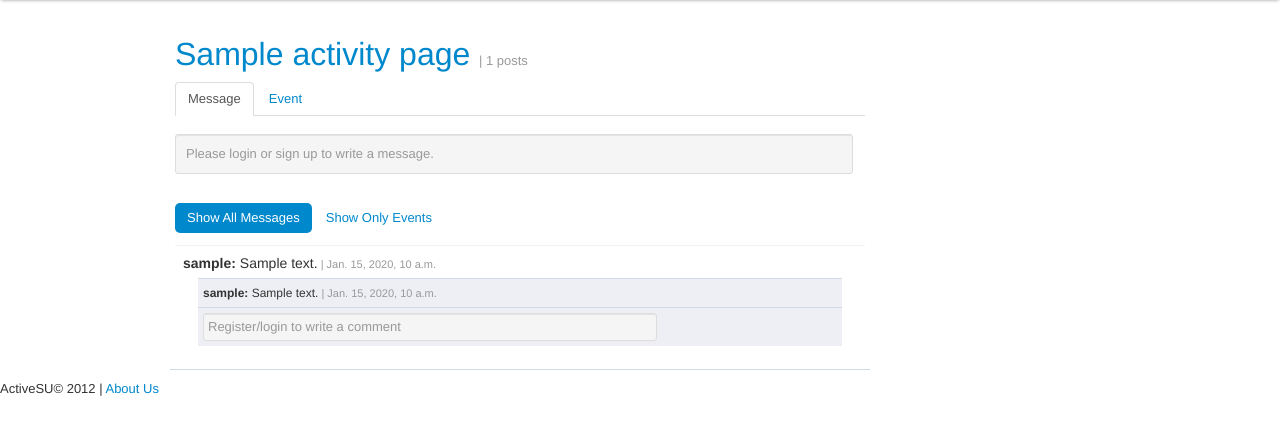
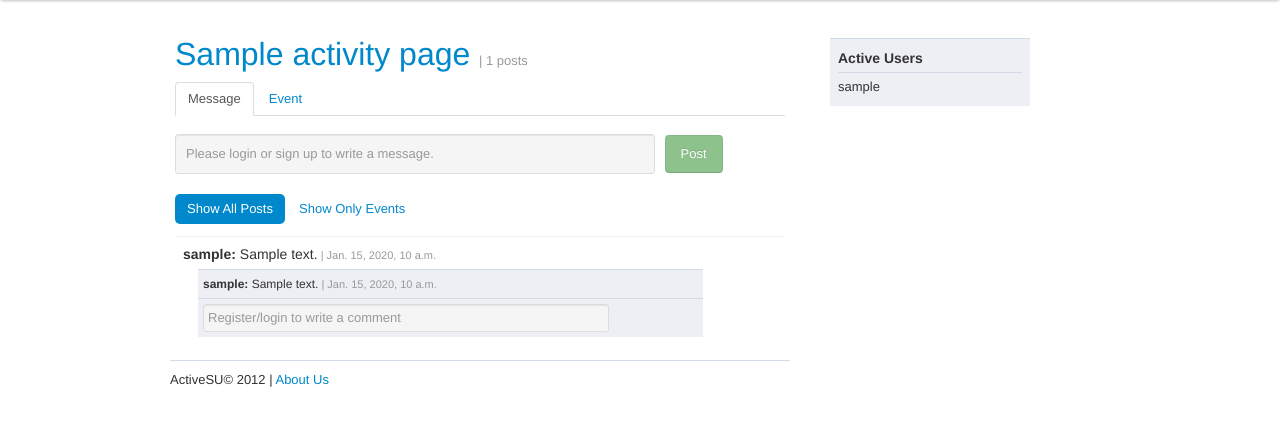
Before and after one commit to bsgreenb/ActiveSU, a Django app: template templates/activity_page.html in a window 1280 px wide. Shown: the part 40-475 px from the top of the page. Run offline with Django 3.2, Linux system fonts and the light colour scheme; the template is opened without the code that fills it: most values are stand-ins (such as "Sample title", 1, 10 or a date in 2020); some libraries are stand-ins or nearby versions.

Commit message:
have active member list on the right of activity page

```diff
--- /dev/null
+++ b/activity/static/css/feed.css
@@ -0,0 +1,17 @@
+.members{
+    border-top: 1px solid #D2D9E7;
+    padding: 5px 8px;
+    background-color: #EDEFF4;
+    margin: 20px 0 0 20px;
+}
+
+.members #header{
+    font-size: 14px;
+    font-weight: bold;
+    padding: 5px 0;
+}
+
+.members .post{
+    border-top: 1px solid #D2D9E7;
+    padding: 5px 0;
+}
--- a/activity/static/css/wall.css
+++ b/activity/static/css/wall.css
@@ -25,8 +25,13 @@
 }
 
 .content .post-message{
-    width: 95%;
+    width: 75%;
     padding: 10px;
+}
+
+.content #post-message-form button{
+    margin-left: 10px;
+    padding: 9px 15px;
 }
 
 .content .posts{
@@ -57,6 +62,7 @@
     background-color: #EDEFF4;
     font-size: 12px;
     padding: 0;
+    width: 85%;
 }
 
 .content .posts .post .comments div{
@@ -66,7 +72,7 @@
 
 .content .posts .post .comments .comment{
     margin: 0;
-    width: 70%;
+    width: 80%;
 }
 
 .comments .comment-error-message{
--- a/templates/activity_page.html
+++ b/templates/activity_page.html
@@ -2,6 +2,8 @@
 
 {% block css-link %}
 <link href="/static/css/wall.css" type="text/css" title="default" rel="stylesheet" media="screen, projection">
+
+<link href="/static/css/feed.css" type="text/css" title="default" rel="stylesheet" media="screen, projection">
 
 <link href="/static/css/datepicker.css" type="text/css" title="default" rel="stylesheet" media="screen, projection">
 {% endblock %}
@@ -43,14 +45,6 @@
             }
         });
 
-
-        $('#post-message').keypress(function(event) {
-            var keycode = (event.keyCode ? event.keyCode : event.which);
-            if(keycode == 13){
-                $('#post-message-form').submit();
-            }
-        });
-
         $('.input-large.comment').keypress(function(event) {
             $('.comment-error-message').hide();
             var target_divs = $('.' + $(this).attr('post-id'));
@@ -69,6 +63,7 @@
                         if ((status == 'success') && data.status == 'OK' && data.length != 0)
                         {
                             target_divs.before('<div>' + data.comment + '</div>');
+                            thisInput.val('');
                         }
                         else
                         {
@@ -101,7 +96,7 @@
 
 {% block content %}
 <div class="row">
-<div class="span9">
+<div class="span8">
 <div class="content">
 <div class="head">
     <a href="{{activity_page.url_code}}" class="name">{{activity_page.name}}</a>
@@ -122,7 +117,7 @@
 <div class="tab-content">
 
 <div class="tab-pane active" id="1">
-    <form method="POST" action="{% url post_message %}" id="post-message-form">
+    <form method="POST" class="form-inline" action="{% url post_message %}" id="post-message-form">
         <input type="hidden" name="activity_page" value="{{activity_page.id}}" />
         {% csrf_token %}
         {% if message_form_with_error %}
@@ -139,9 +134,9 @@
         {% endif %}
 
         {% if not user.is_authenticated %}
-        <input class="input-xlarge post-message disabled" disabled="" placeholder="Please login or sign up to write a message."/>
+        <input class="input-xlarge post-message disabled" disabled="" placeholder="Please login or sign up to write a message."/><button class="btn btn-success disabled" disabled="">Post</button>
         {% else %}
-        <input class="input-xlarge post-message" placeholder="Write a message..." name="content" id="post-message"/>
+        <input class="input-xlarge post-message" placeholder="Write a message..." name="content" id="post-message"/><button class="btn btn-success">Post</button>
         {% endif %}
     </form>
 </div>
@@ -349,7 +344,7 @@
 
 <div class="tabbable">
     <ul class="nav nav-pills" id="tab-posts">
-        <li class="active"><a href="#3" data-toggle="tab">Show All Messages</a></li>
+        <li class="active"><a href="#3" data-toggle="tab">Show All Posts</a></li>
         <li><a href="#4" data-toggle="tab">Show Only Events</a></li>
     </ul>
 
@@ -363,22 +358,24 @@
                 {%for post in all_posts %}
                 <div class="post">
                     {%if post.text_post.content %}
-                        <b>{{post.user.username}}: </b>{{post.text_post.content}}<span class="post-end"> | {{post.post_time}}</span>
+                        <div><b>{{post.user.username}}: </b>{{post.text_post.content}}<span class="post-end"> | {{post.post_time}}</span></div>
                     {%else%}
-                    <h5><i class="icon-calendar"></i><b>Event</b> by {{post.user.username}} <span class="post-end"> | posted at {{post.post_time}}</span></h5>
-                    <h5>Title: {{post.event_post.title}}</h5>
-                    <h5>When: {{post.event_post.start_datetime}}
+                        <div><b>{{post.user.username}}</b></div>
+                        <div><i class="icon-calendar"></i>{{post.event_post.title}}</div>
+
+                        <div>Start: {{post.event_post.start_datetime}}</div>
                             {% if post.event_post.end_datetime %}
-                        - {{post.event_post.end_datetime}}
+                            <div>End: {{post.event_post.end_datetime}}</div>
                             {% endif %}
-                    </h5>
-                    <h5>Where: {{post.event_post.where}}</h5>
-                    {{post.event_post.description}}
+                        <div>Where: {{post.event_post.where}}</div>
+                        <div>{{post.event_post.description}}</div>
+                        <div><span class="post-end">Posted at {{post.post_time}}</span></div>
                     {%endif%}
                     <div class="comments">
                         {% if post.comment_set.all %}
                         {%for comment in post.comment_set.all %}
                         <div><b>{{comment.user.username}}: </b>{{comment.content}}<span class="post-end"> | {{comment.comment_time}}</span></div>
+
                         {%endfor%}
                         {%endif%}
 
@@ -389,6 +386,8 @@
                             <input class="input-large comment" placeholder="Write a comment..." post-id="{{post.id}}"><span class="comment-error-message" style="display:None">ah, please try again.</span>
                             {% endif %}
                         </div>
+
+
                     </div>
                 </div>
                 {%endfor%}
@@ -403,26 +402,22 @@
                 {% else %}
                 {% for event in future_events %}
                     <div class="post">
-                    <h5><i class="icon-calendar"></i><b>Event</b> by {{event.post.user.username}}
-											<span class="post-end">
-												| posted at {{event.post.post_time}}
-											</span></h5>
-                    <h5>Title: {{event.title}}</h5>
-                    <h5>When: {{event.start_datetime}}
+                        <div><b>{{event.post.user.username}}</b></div>
+                        <div><i class="icon-calendar"></i>{{event.title}}</div>
+
+                        <div>Start: {{event.start_datetime}}</div>
                         {% if event.end_datetime %}
-                            - {{event.end_datetime}}
+                            <div>End: {{event.end_datetime}}</div>
                         {% endif %}
-                    </h5>
-                    <h5>Where: {{event.where}}</h5>
-                    {% if event.description %}
-                    <h5>Notes: {{event.description}}</h5>
-                    {% endif %}
+                        <div>Where: {{event.where}}</div>
+                        <div>{{event.description}}</div>
+                        <div><span class="post-end">Posted at {{event.post.post_time}}</span></div>
 
 
                         <div class="comments">
                             {% if event.post.comment_set.all %}
                             {% for comment in event.post.comment_set.all %}
-                        <div><b>{{comment.user.username}}: </b>{{comment.content}}<span class="post-end"> | {{comment.comment_time}}</span></div></div>
+                            <div><b>{{comment.user.username}}: </b>{{comment.content}}<span class="post-end"> | {{comment.comment_time}}</span></div>
                             {%endfor%}
                             {%endif%}
 
@@ -445,5 +440,10 @@
 </div>
 </div>
 </div>
+<div class="span3">
+
+    {% include 'backbone/feed.html' %}
+
+</div>
 </div>
 {% endblock %}
--- /dev/null
+++ b/templates/backbone/feed.html
@@ -0,0 +1,14 @@
+{% if activity_page.activity_page_user_set.all %}
+    <div class="members">
+
+        <div id="header">
+            Active Users
+        </div>
+        {% for activity_page_user in activity_page.activity_page_user_set.all %}
+
+            <div class="post">
+                {{activity_page_user.user.username}}
+            </div>
+        {% endfor %}
+    </div>
+{% endif %}
--- a/templates/main_page.html
+++ b/templates/main_page.html
@@ -19,7 +19,7 @@
         </h2>
 
 
-        <div class="span9">
+        <div class="span8">
         {% for activity in activities %}
             {%if forloop.first %}
                 <div class="content first">
```
Also changed, not shown: activity/forms.py (+12 -12 lines), activity/static/not_used_css/feed.css (deleted, +0 -22 lines), activity/views.py (+11 -10 lines), templates/not_used/feed.html (deleted, +0 -29 lines). Lines whose indentation alone changed are shown as unchanged.
